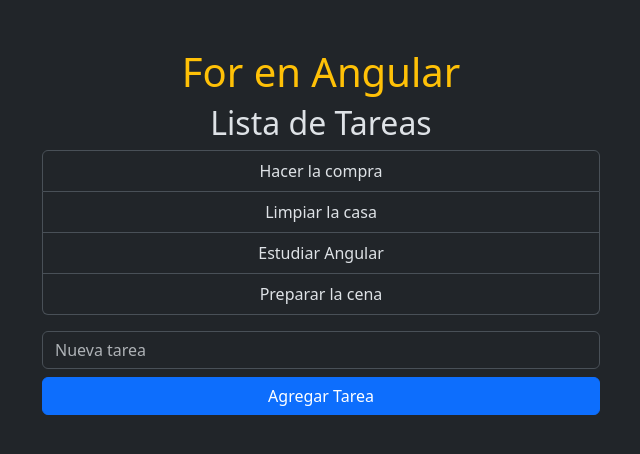
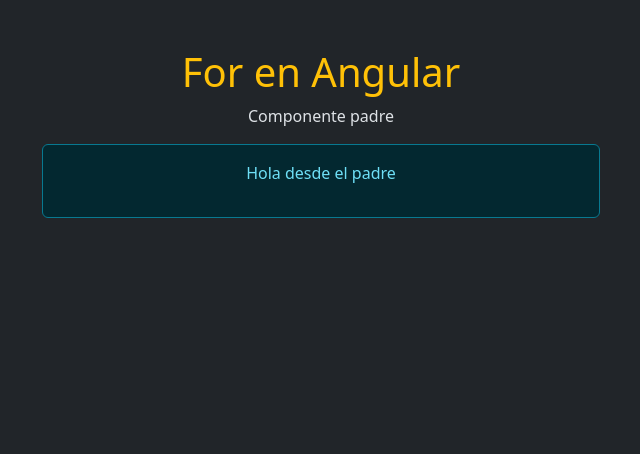
Before and after one commit to MAOIRO17/CursoAngular, an Angular app in the folder AppAngular/: page / in a window 1280 px wide. Shown: the top 454 px of the page, without its empty margins (319-959 px from the left). Built offline with nearby package versions, Linux system fonts and the light colour scheme.

Commit message:
Ejercicio de Decorador Input en Angular

```diff
--- a/AppAngular/src/app/app.html
+++ b/AppAngular/src/app/app.html
@@ -1,4 +1,4 @@
 <div class="container text-center mt-5">
   <h1 class="text-center text-warning">{{ title}}</h1>
-  <app-componente-for/>
+  <app-padre/>
 </div>
--- a/AppAngular/src/app/app.ts
+++ b/AppAngular/src/app/app.ts
@@ -3,19 +3,19 @@
 import { ComponenteEnLinea } from "./componente-en-linea/componente-en-linea";
 import { Interpolacion } from "./interpolacion/interpolacion";
 import { Padre } from './padre/padre';
-import { Hijo } from "./hijo/hijo";
 import { MostrarMensaje } from './mostrar-mensaje/mostrar-mensaje';
 import { Replicador } from './replicador/replicador';
 import { Saludar } from "./saludar/saludar";
 import { ComponenteIf } from './componente-if/componente-if';
 import { AgregarTarea } from "./agregar-tarea/agregar-tarea";
 import { ComponenteFor } from "./componente-for/componente-for";
+import { Hijo } from './padre/hijo/hijo';
 
 @Component({
   selector: 'app-root',
   templateUrl: './app.html',
   styleUrl: './app.css',
-  imports: [ComponenteIf, AgregarTarea, ComponenteFor]
+  imports: [ComponenteIf, AgregarTarea, ComponenteFor, Padre,Hijo]
 })
 export class App {
   title = "For en Angular"; ;
--- a/AppAngular/src/app/hijo/hijo.html
+++ /dev/null
@@ -1,2 +0,0 @@
-<p>{{mostrarTitulo}}</p>
-<p>{{getTitulo}}</p>
--- a/AppAngular/src/app/padre/hijo/hijo.html
+++ b/AppAngular/src/app/padre/hijo/hijo.html
@@ -1 +1,3 @@
-<p>Componente hijo</p>
+<div class="alert alert-info w-50 mx-auto">
+  <p>{{ mensaje }}</p>
+</div>
--- a/AppAngular/src/app/padre/hijo/hijo.ts
+++ b/AppAngular/src/app/padre/hijo/hijo.ts
@@ -1,4 +1,4 @@
-import { Component } from '@angular/core';
+import { Component, Input } from '@angular/core';
 
 @Component({
   selector: 'app-hijo',
@@ -7,5 +7,5 @@
   styleUrl: './hijo.css'
 })
 export class Hijo {
-
+@Input() mensaje!: string;
 }
--- a/AppAngular/src/app/padre/padre.html
+++ b/AppAngular/src/app/padre/padre.html
@@ -1,4 +1,2 @@
 <p>Componente padre</p>
-<app-hijo/>
-<app-hijo/>
-<app-hijo/>
+<app-hijo [mensaje]="mensajePadre"/>
--- a/AppAngular/src/app/padre/padre.ts
+++ b/AppAngular/src/app/padre/padre.ts
@@ -1,5 +1,6 @@
 import { Component } from '@angular/core';
 import { Hijo } from "./hijo/hijo";
+
 
 @Component({
   selector: 'app-padre',
@@ -8,5 +9,6 @@
   styleUrl: './padre.css'
 })
 export class Padre {
+  mensajePadre: string = "Hola desde el padre";
 
 }
```
Also changed, not shown: AppAngular/src/app/hijo/hijo.ts (deleted, +0 -18 lines), AppAngular/src/app/hijo/hijo.css (deleted).
